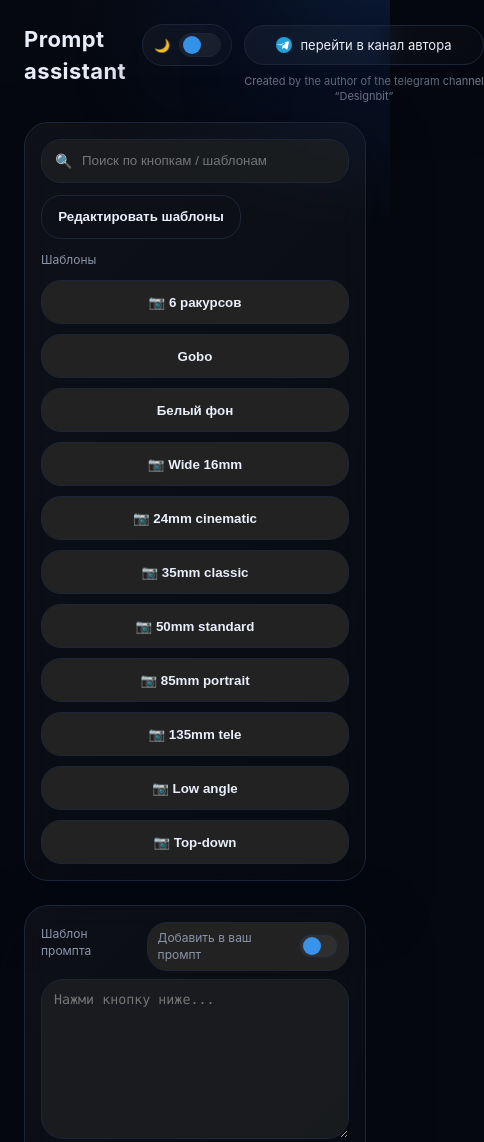
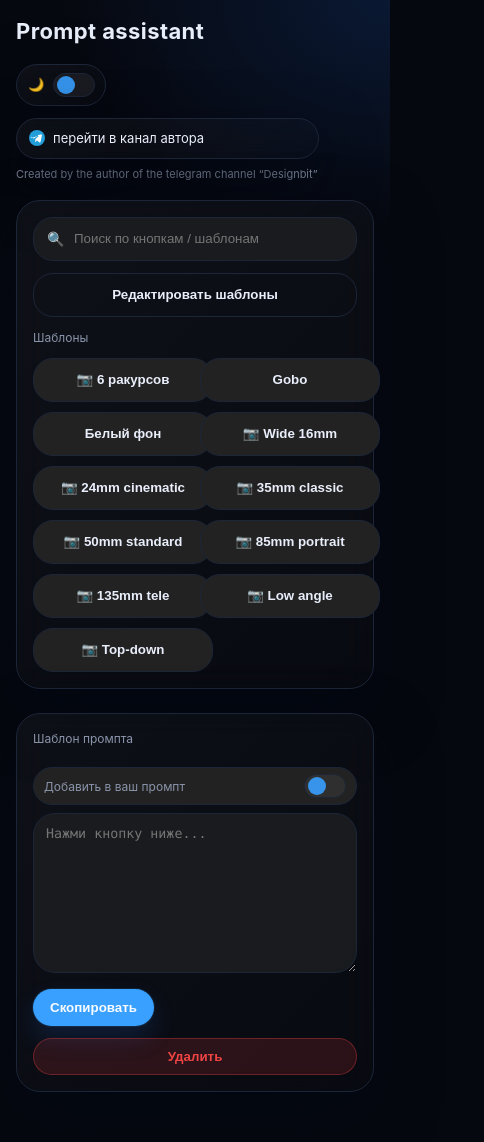
Before and after one commit to kitmixer11/Prompt-assistant-v3, a plain HTML site: page index.html in a window 390 px wide. Shown: the top 1142 px of the page, 484 px wide, since content can reach past the window. After the commit the page ends 1120 px from the top, so only its background shows below. Drawn offline with Linux system fonts and the light colour scheme.

Commit message:
Update index.html

```diff
--- a/index.html
+++ b/index.html
@@ -411,6 +411,25 @@
       justify-content:center;
       font-size:18px;
       line-height:1;
+    }
+
+    @media (max-width: 720px){
+      .wrap{padding:16px}
+      .topbar{flex-direction:column; align-items:flex-start}
+      .header-right{width:100%; align-items:flex-start}
+      .header-actions{flex-wrap:wrap}
+      .tg-btn{width:100%; justify-content:flex-start}
+      .credit{width:100%; text-align:left}
+      .toolbar-row{flex-direction:column; align-items:stretch}
+      .toolbar-actions{width:100%}
+      .action-btn{width:100%}
+      .template-header{flex-direction:column; align-items:flex-start}
+      .merge-toggle{width:100%; justify-content:space-between}
+      .actions{flex-direction:column; align-items:stretch}
+      .leftActions{width:100%}
+      .grid{grid-template-columns:repeat(auto-fit,minmax(140px,1fr))}
+      .modal{padding:12px}
+      .modal-card{width:100%; max-height:88vh}
     }
 
     .hidden{display:none}
```
